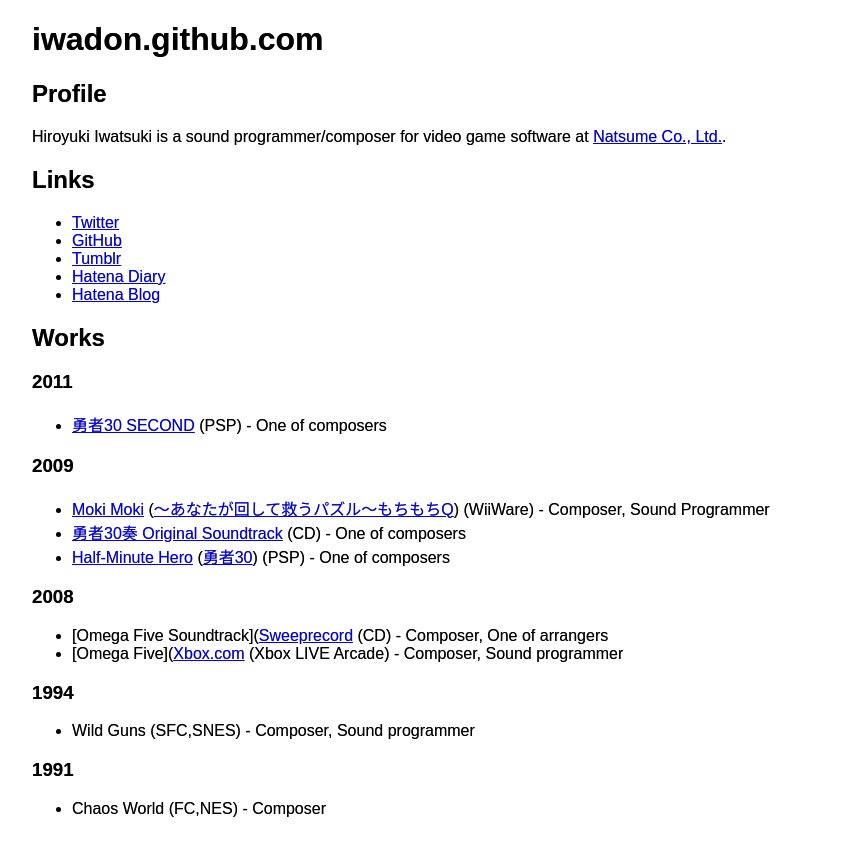
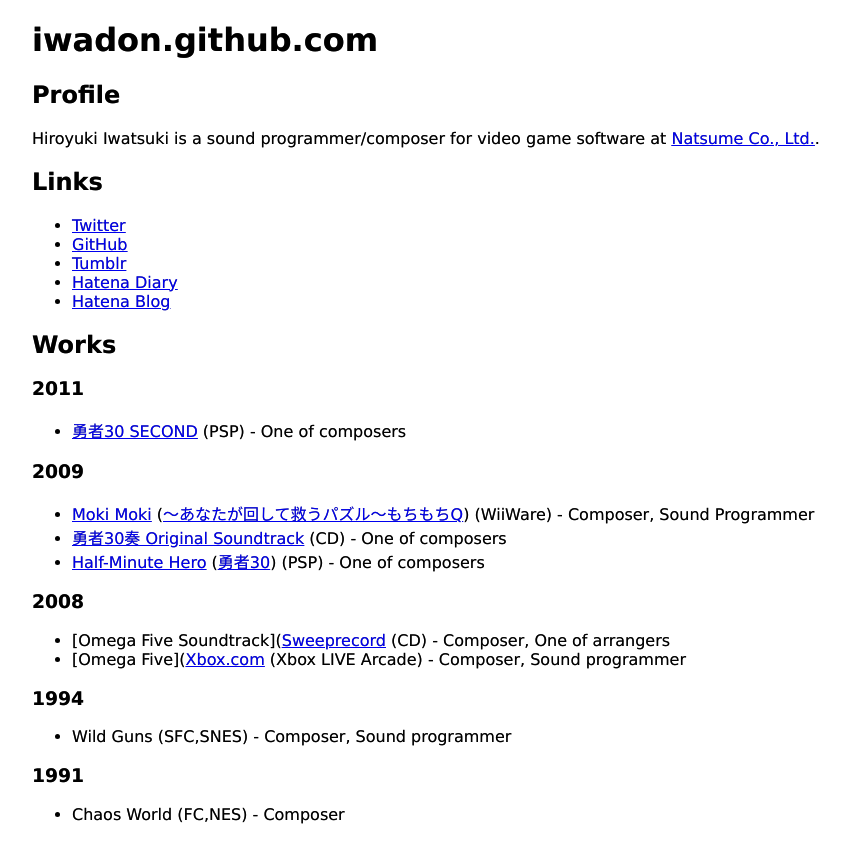
Before and after one commit to iwadon/iwadon.github.io, a Jekyll site: the page built from index.md, in a window 1280 px wide. Shown: the top 863 px of the page, without its empty margins (96-939 px from the left). Built offline with Jekyll 4.4.1, drawn with Linux system fonts in a browser that asks for light colours.

Commit message:
Use Lucida Grande

```diff
--- a/css/style.css
+++ b/css/style.css
@@ -5,7 +5,7 @@
 }*/
 
 body {
-    font-family: /*"mplus-2p-regular", */sans-serif;
+    font-family: /*"mplus-2p-regular", */"Lucida Grande", sans-serif;
     /*color: #efefef;*/
     /*background-color: #333;*/
     width: 80%;
```
